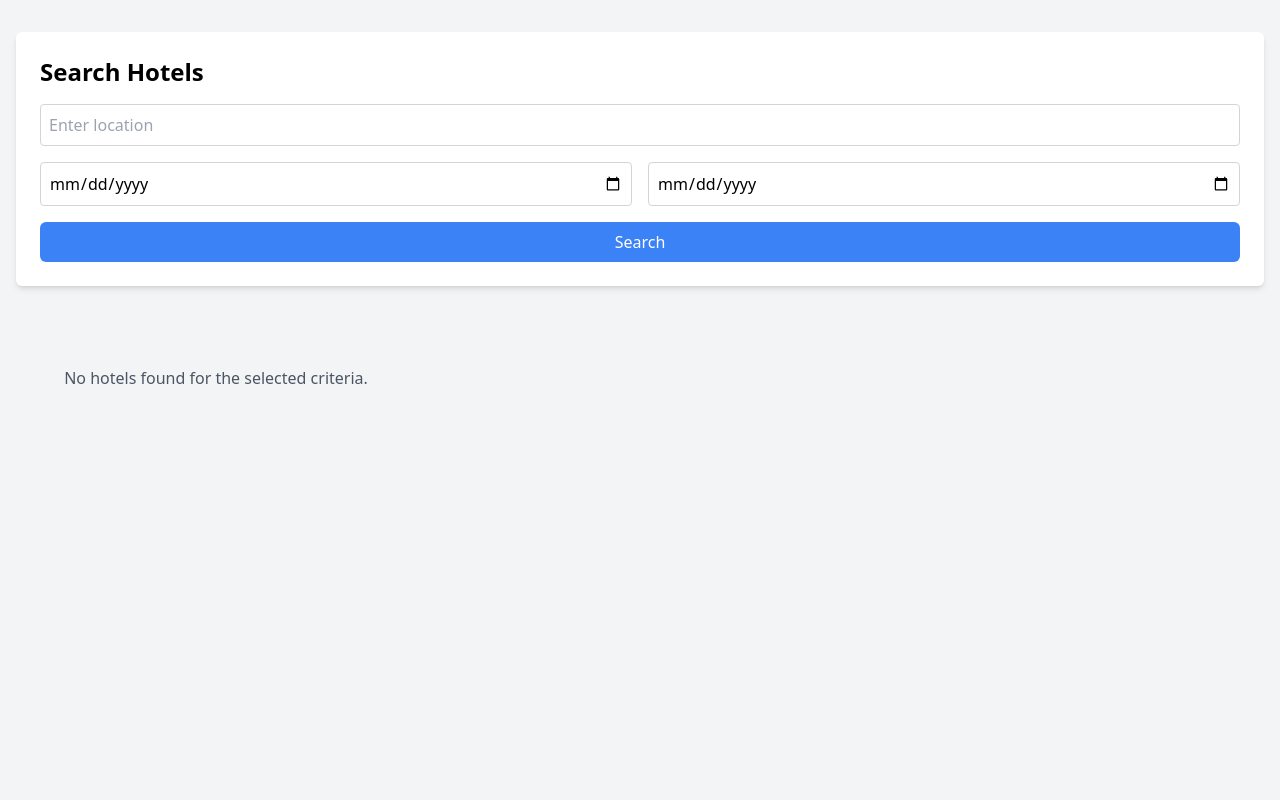
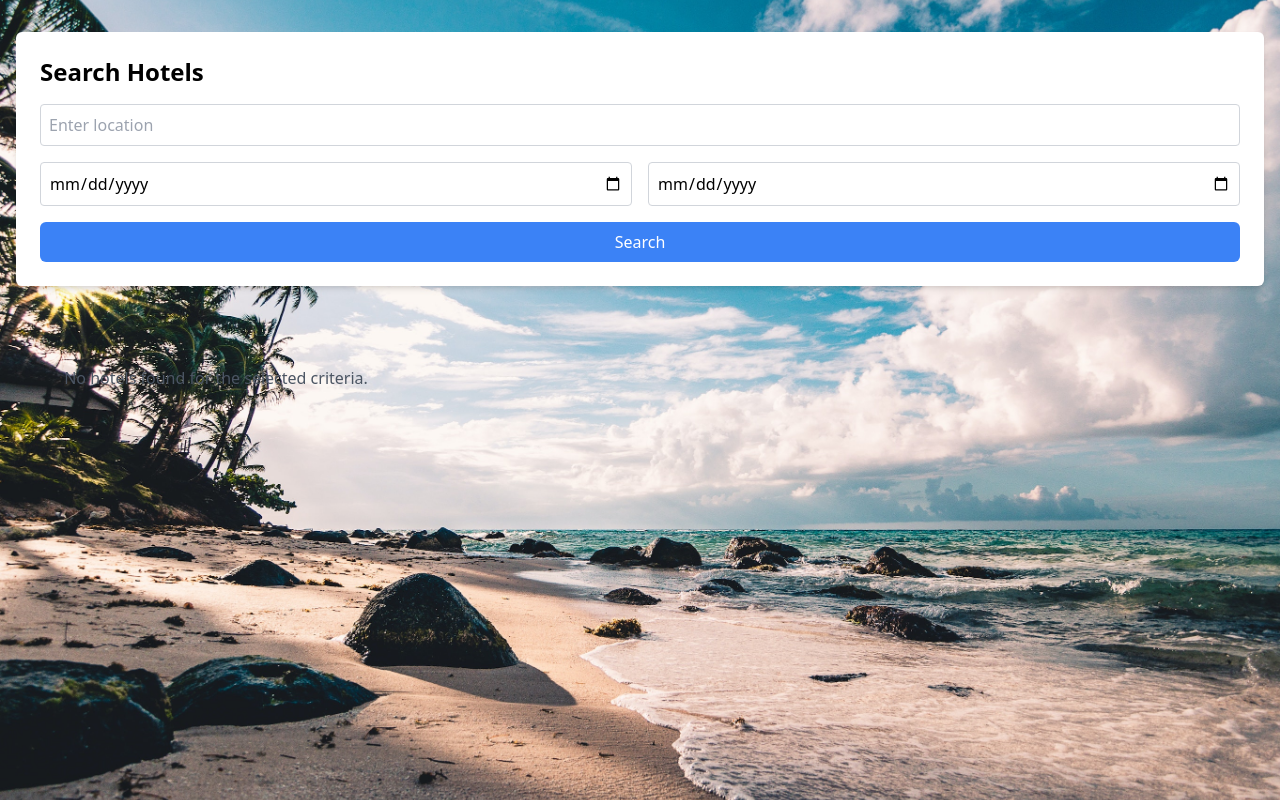
Before and after one commit to Predator19998/hotel-booking, a React (Create React App) app: page /hotels in a window 1280 px wide. Built offline with nearby package versions, Linux system fonts and the light colour scheme.

Commit message:
Changes to HotelsPage.js

```diff
--- a/src/components/HotelsPage.js
+++ b/src/components/HotelsPage.js
@@ -32,7 +32,9 @@ const HotelsPage = () => {
   };
 
   return (
-    <div className="min-h-screen bg-gray-100">
+    <div className="bg-scroll bg-cover bg-center h-screen overflow-auto justify-center"
+    style={{ backgroundImage: 'url("./img/beach.jpg")' }} // Replace with the actual image URL
+    >
       <div className="px-4 py-8 max-w-7xl mx-auto">
         <div className="bg-white shadow-md p-6 rounded-md">
           <h2 className="text-2xl font-semibold mb-4">Search Hotels</h2>
```
Also changed, not shown: public/img/beach.jpg (added).
